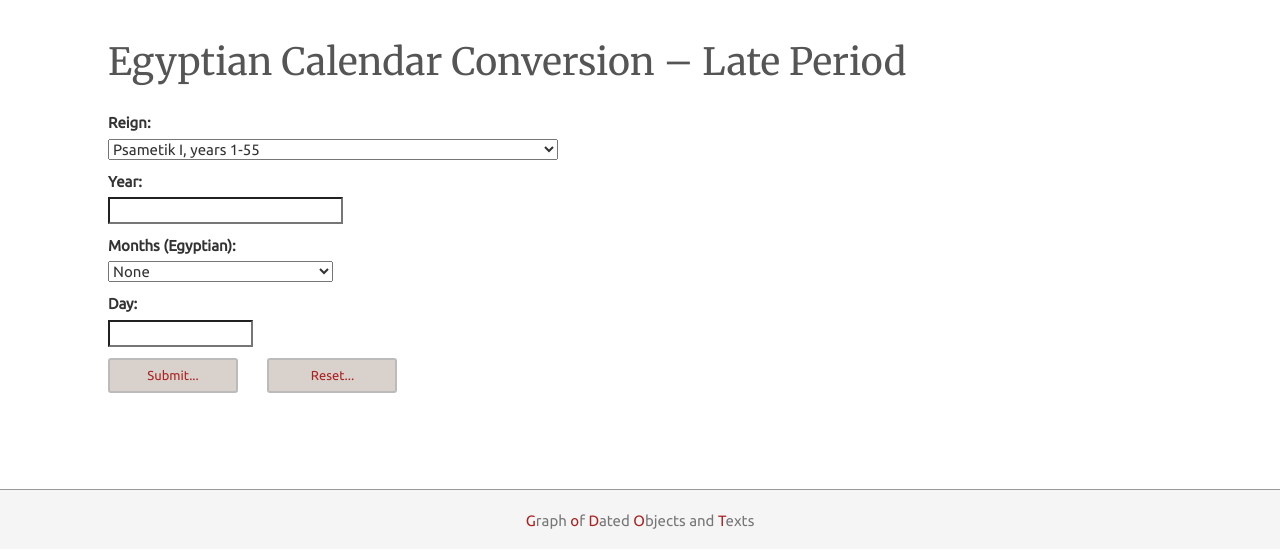
After one commit to Boyquotes/godot-website, a Flask app: template app/templates/convert_egyptian_late_period.html in a window 1280 px wide. The commit adds this page. Shown: the part 251-802 px from the top of the page. Run offline with Flask 2, Linux system fonts and the light colour scheme; the template is opened without the code that fills it: values that come from a table or form of the project are taken from there, others are empty; parts of the project's set-up code (start-up, migrations or seed data) failed here and were passed over; some libraries are stand-ins or nearby versions.

Commit message:
added conversion for Late Period Pharaohs

```diff
--- a/app/forms.py
+++ b/app/forms.py
@@ -233,6 +233,56 @@ class SearchRomanConsulate(FlaskForm):
     reset = SubmitField('Reset...')
     submit = SubmitField('Submit...')
 
+class EgyptianCalendarLatePeriod(FlaskForm):
+    late_period_pharaos = SelectField('Reign:',
+                                      choices=[('1','Psametik I, years 1-55'),
+                                               ('2', 'Necho, years 1-16'),
+                                               ('3', 'Psametik II, years 1-7'),
+                                               ('4', 'Apries, years 1-20'),
+                                               ('5', 'Amasis, years 1-45'),
+                                               ('6', 'Psametik III, years 1-2'),
+                                               ('7', 'Cambyses, years 1-4'),
+                                               ('8', 'Darius I, years 1-36'),
+                                               ('9', 'Xerxes I, years 1-21'),
+                                               ('10', 'Artaxerxes, years 1-42'),
+                                               ('11', 'Darius II, years 1-20'),
+                                               ('12', 'Artaxerxes II, years 1-4'),
+                                               ('13', 'Amyrtaeos, years 1-6'),
+                                               ('14', 'Nepherites I, years 1-7'),
+                                               ('15', 'Achoris, years 1-14'),
+                                               ('16', 'Psammuthis, year 1'),
+                                               ('17', 'Nepherites II, year 1'),
+                                               ('18', 'Nektanebo I, years 1-19'),
+                                               ('19', 'Theos, years 1-5'),
+                                               ('20', 'Nektanebo II, years 1-18'),
+                                               ('21', 'Artaxerxes III, years 1-6'),
+                                               ('22', 'Arses, years 1-2'),
+                                               ('23', 'Darius III, years 1-6'),
+                                               ('24', 'Khababash, years 1-3'),
+                                               ])
+    egyptian_calendar_months = SelectField('Months (Egyptian):',
+                                           choices=[('0', 'None'),
+                                                    ('1', 'Thot'),
+                                                    ('2', 'Phaophi'),
+                                                    ('3', 'Hathyr'),
+                                                    ('4', 'Choiak'),
+                                                    ('5', 'Tybi'),
+                                                    ('6', 'Mecheir'),
+                                                    ('7', 'Phamenoth'),
+                                                    ('8', 'Pharmuthi'),
+                                                    ('9', 'Pachons'),
+                                                    ('10', 'Payni'),
+                                                    ('11', 'Epeiph'),
+                                                    ('12', 'Mesore'),
+                                                    ('13', 'Epagomenal Days'),
+                                                    ])
+    day = StringField('Day:', validators=[
+        Optional(), Regexp('^[0-9_]*$')])
+    year = IntegerField('Year:', validators=[
+        DataRequired()])
+    reset = SubmitField('Reset...')
+    submit = SubmitField('Submit...')
+
 
 class RomanConsularDating(FlaskForm):
     consulship = StringField('Consulship:', validators=[DataRequired()])
--- a/app/templates/base.html
+++ b/app/templates/base.html
@@ -33,7 +33,7 @@
                         <ul class="dropdown-menu">
                             <li><a href="{{ url_for('roman_consuls') }}">Roman Calendar - Consular Dating</a></li>
                             <li><a href="#">Roman Calendar - Imperial Dating</a></li>
-                            <li><a href="#">Egyptian Calendar - Late Period Pharaos </a></li>
+                            <li><a href="{{ url_for('convert_egyptian_late_period') }}">Egyptian Calendar - Late Period Pharaos </a></li>
                             <li><a href="#">Egyptian Calendar - Ptolemaic Kings</a></li>
                             <li><a href="#">Egyptian Calendar - Roman Emperors</a></li>
                         </ul>
@@ -43,9 +43,7 @@
                         <ul class="dropdown-menu">
                             <li><a href="{{ url_for('tools_openrefine') }}">OpenRefine Reconciliation Service</a></li>
                             <li><a href="{{ url_for('tools_api') }}">GODOT API</a></li>
-                            {% if get_username() == "roueche" or get_username() == "grieshaber" %}
                             <li><a href="{{ url_for('tools_search_consulate') }}">Search for Roman Consulate</a></li>
-                            {% endif %}
                         </ul>
                     </li>
                     {% if get_username() == "roueche" or get_username() == "grieshaber" %}
--- /dev/null
+++ b/app/templates/convert_egyptian_late_period.html
@@ -0,0 +1,33 @@
+{% extends "base.html" %}
+
+{% block app_content %}
+    <h1>Egyptian Calendar Conversion – Late Period</h1>
+
+    <form action="" method="post">
+        {{ form.hidden_tag() }}
+        <p id="reign">
+            {{ form.late_period_pharaos.label }}<br>
+            {{ form.late_period_pharaos(style='width:30em;') }}
+        </p>
+        <p id="year">
+            {{ form.year.label }}<br>
+            {{ form.year(size=10) }}
+            {% for error in form.year.errors %}
+            <span style="color: red;">[{{ error }}]</span>
+            {% endfor %}
+        </p>
+        <p>
+            {{ form.egyptian_calendar_months.label }}<br>
+            {{ form.egyptian_calendar_months(style='width:15em;') }}
+        </p>
+        <p>
+            {{ form.day.label }}<br>
+            {{ form.day(size=10) }}
+            {% for error in form.day.errors %}
+            <span style="color: red;">[{{ error }}]</span>
+            {% endfor %}
+        </p>
+        <p>{{ form.submit(class='btn btn-godot btn-sm', type="submit") }} {{ form.reset(class='btn btn-godot-reset btn-sm', type="reset") }}</p>
+        <p>&nbsp;</p>
+    </form>
+{% endblock %}
--- a/requirements.txt
+++ b/requirements.txt
@@ -1,3 +1,5 @@
+certifi==2018.8.24
+chardet==3.0.4
 click==6.7
 dominate==2.3.1
 Flask==1.0.2
@@ -5,15 +7,18 @@ Flask-Bootstrap==3.3.7.1
 flask-simplelogin==0.0.6
 Flask-WTF==0.14.2
 fuzzywuzzy==0.17.0
+idna==2.7
 itsdangerous==0.24
 Jinja2==2.10
 MarkupSafe==1.0
 neo4j-driver==1.6.1
 neotime==1.0.0
 pytz==2018.5
+requests==2.19.1
 shortuuid==0.5.0
 simplejson==3.16.0
 six==1.11.0
+urllib3==1.23
 visitor==0.1.3
 Werkzeug==0.14.1
 WTForms==2.2
```
Also changed, not shown: app/EgyptianCalendarDate.py (added, +18 -0 lines), app/routes.py (+18 -1 lines), app/templates/convert_egyptian_late_period_result.html (added, +27 -0 lines).
